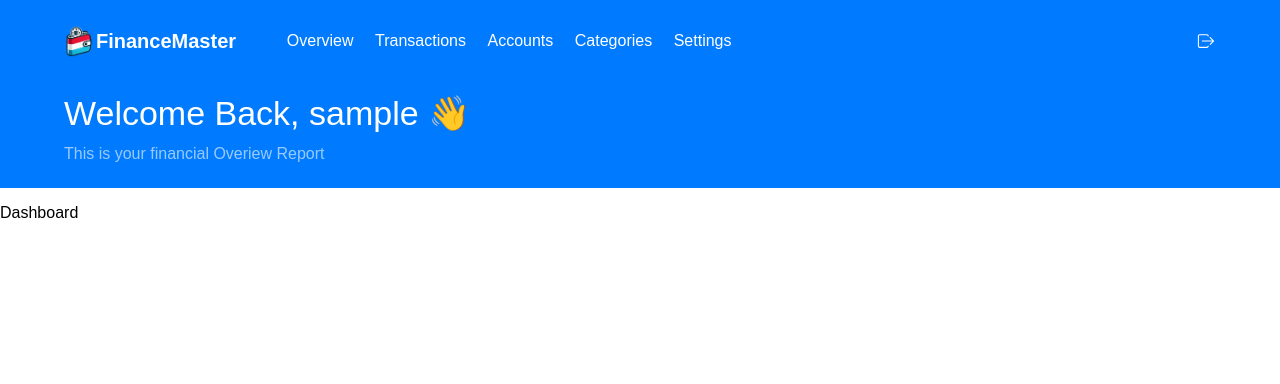
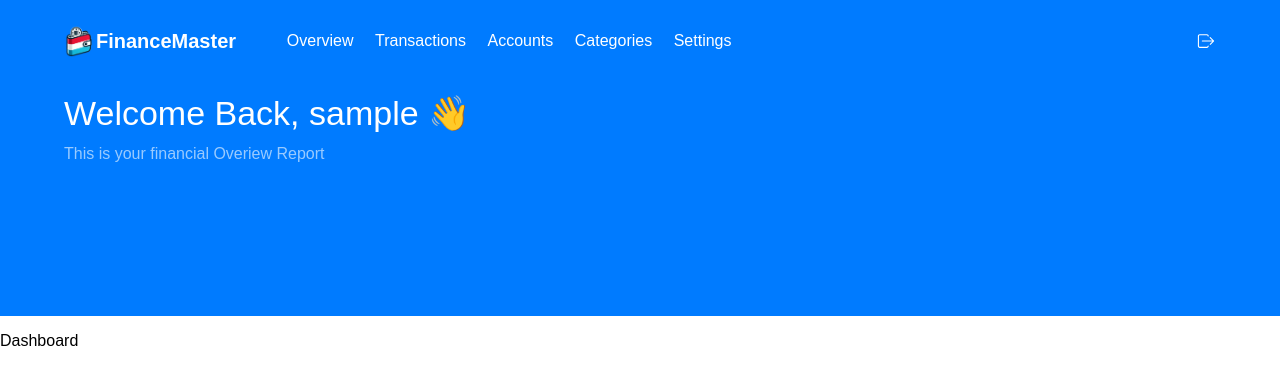
Before and after one commit to pirasp382/budget_tracker, a React (Create React App) app in the folder budget_tracker_frontend/: page / in a window 1280 px wide. Shown: the top 384 px of the page. Built offline with nearby package versions, Linux system fonts and the light colour scheme; sample sign-in values are in the browser's storage.

Commit message:
edit header

```diff
--- a/budget_tracker_frontend/src/components/header/Header.css
+++ b/budget_tracker_frontend/src/components/header/Header.css
@@ -1,7 +1,7 @@
 .header {
     background-color: var(--primary-color);
     color: var(--white);
-    padding: 1% 5% 2% 5%;
+    padding: 1% 5% 12% 5%;
 }
 
 .navbar{
--- a/budget_tracker_frontend/src/components/header/Header.jsx
+++ b/budget_tracker_frontend/src/components/header/Header.jsx
@@ -3,12 +3,12 @@ import Logo from "../logo/Logo"
 import PropTypes from "prop-types"
 import Navbar from "../navbar/Navbar"
 
-const Header = ({username}) => {
+const Header = ({username, site}) => {
     return (
         <div className={"header"}>
             <div className={"navbar"}>
                 <Logo/>
-                <Navbar/>
+                <Navbar site={site}/>
             </div>
             <div className={"title"}>
                 <div className={"greetings"}>
```
